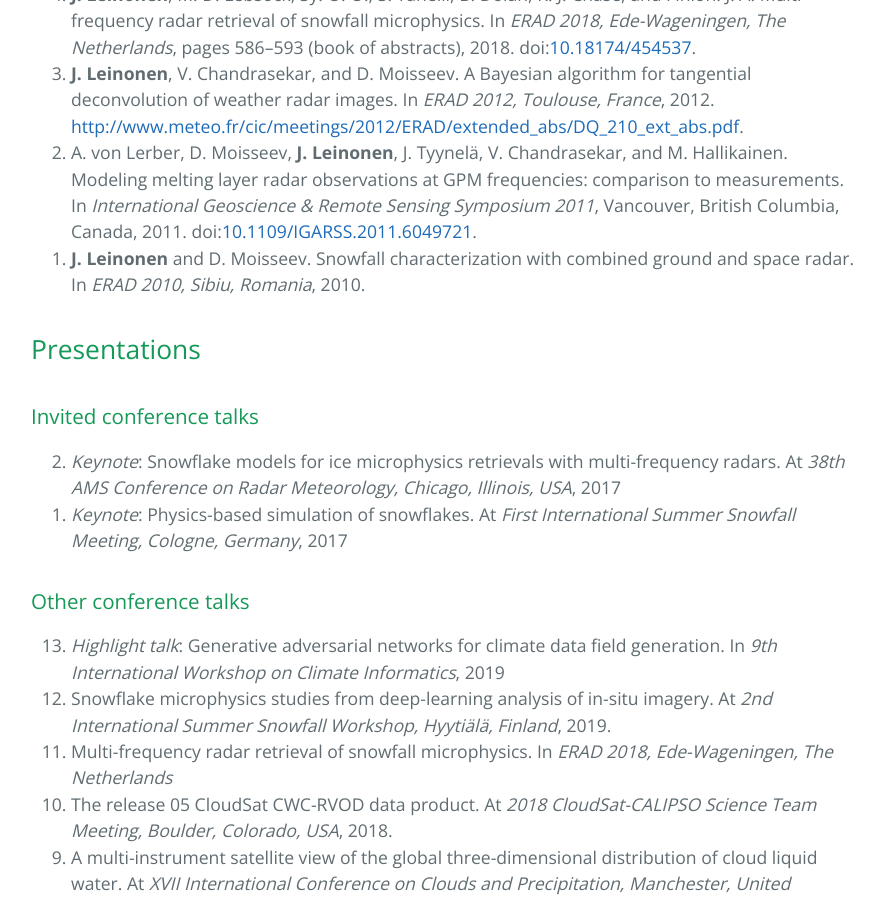
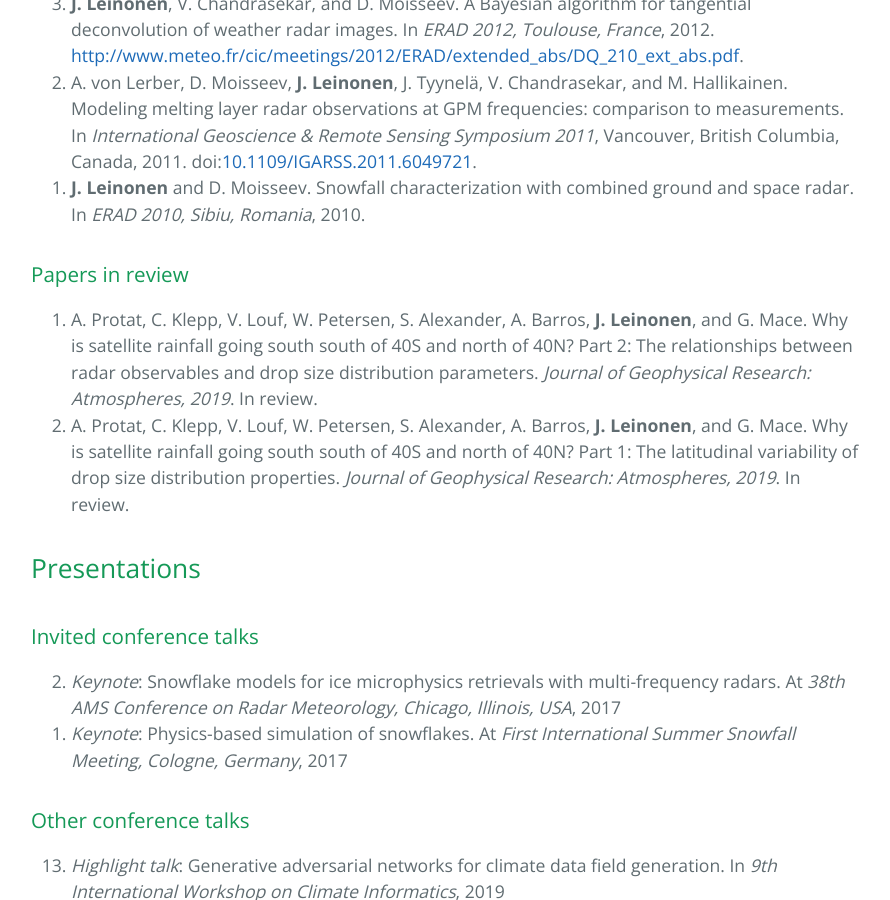
Before and after one commit to jleinonen/jleinonen.github.io, a Jekyll site: the page built from about.md, in a window 1280 px wide and 900 px high, scrolled down 3666 px. Shown: the whole window, without its empty margins (193-1083 px from the left). Built offline with Jekyll 4.4.1, drawn with Linux system fonts in a browser that asks for light colours.

Commit message:
Updated About page

```diff
--- a/about.md
+++ b/about.md
@@ -108,6 +106,16 @@ doi:[10.1109/IGARSS.2011.6049721](https://doi.org/10.1109/IGARSS.2011.6049721).
 In *ERAD 2010, Sibiu, Romania*, 2010.
 {: reversed="reversed"}
 
+### Papers in review
+
+0. A. Protat, C. Klepp, V. Louf, W. Petersen, S. Alexander, A. Barros, **J. Leinonen**, and G. Mace.
+Why is satellite rainfall going south south of 40S and north of 40N? Part 2: The relationships
+between radar observables and drop size distribution parameters. *Journal of Geophysical Research: Atmospheres, 2019*. In review.
+0. A. Protat, C. Klepp, V. Louf, W. Petersen, S. Alexander, A. Barros, **J. Leinonen**, and G. Mace.
+Why is satellite rainfall going south south of 40S and north of 40N? Part 1: The latitudinal
+variability of drop size distribution properties. *Journal of Geophysical Research: Atmospheres, 2019*. In review.
+
+
 ## Presentations
 
 ### Invited conference talks
```
Also changed, not shown: other parts of about.md (+0 -2 lines).
